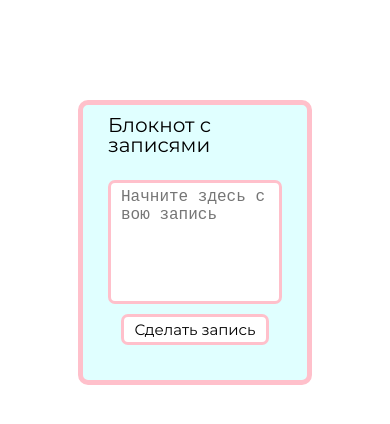
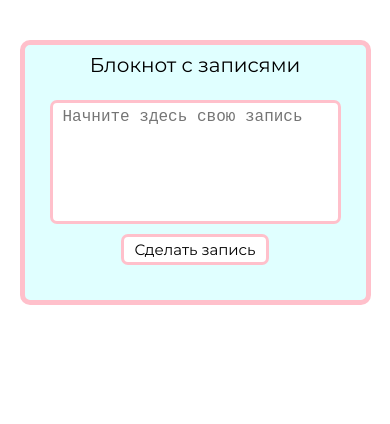
Before and after one commit to DaniCcimo606/HomeWork_34, a plain HTML site: page index.html in a window 390 px wide. Drawn offline with Linux system fonts and the light colour scheme.

Commit message:
Mob patch

```diff
--- a/style/style.scss
+++ b/style/style.scss
@@ -184,6 +184,8 @@ body {
         font-size: 15px;
         .wrapper {
             .main {
+                width: 90%;
+                margin-top: 40px;
                 .main__item {
                     .main__title {
                         h1 {
```
Also changed, not shown: style/style.css, 1 other file.
